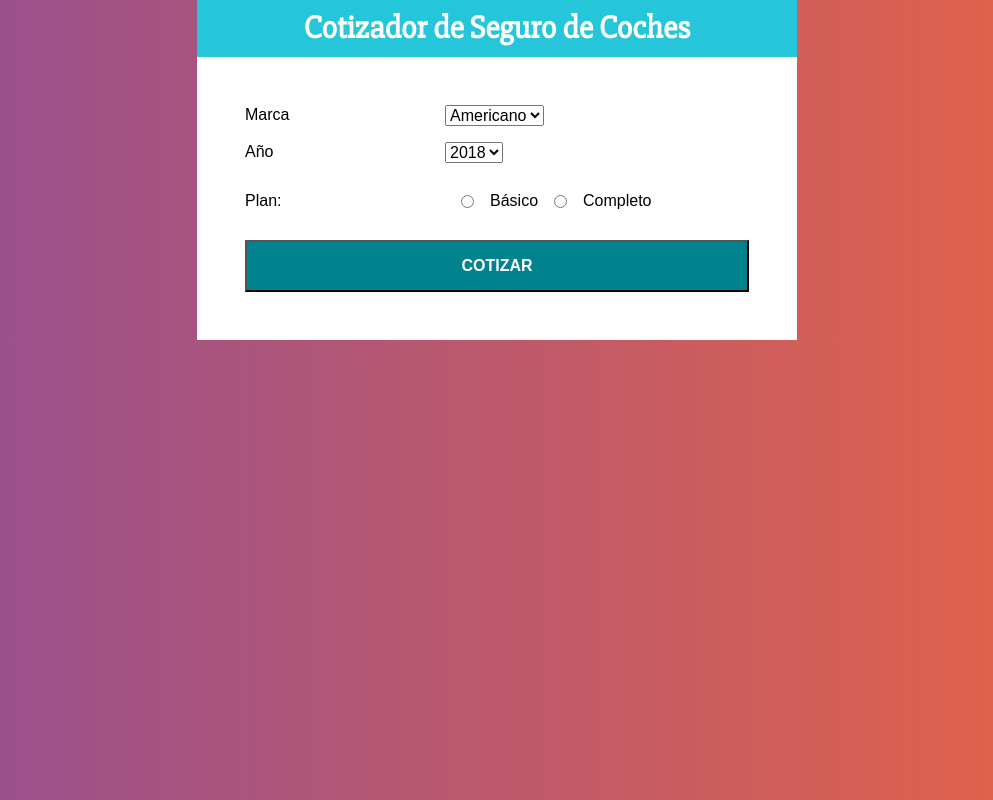
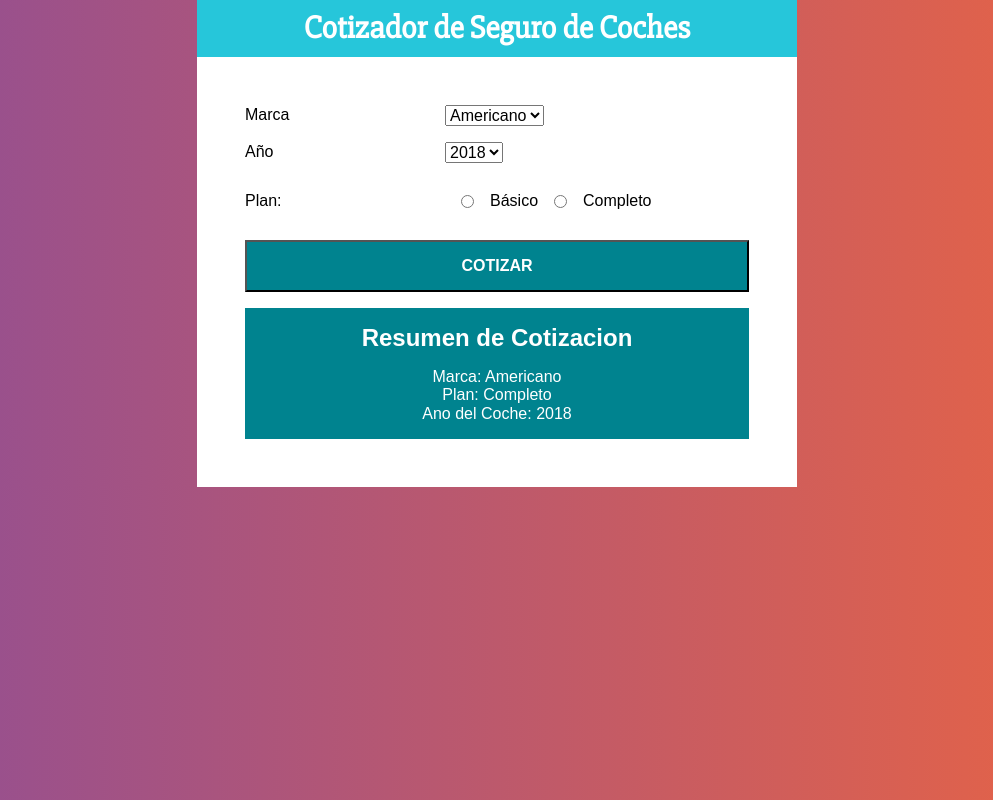
Before and after one commit to armandoltx/cotizador, a React (Create React App) app: page / in a window 1280 px wide. Both pictures are taken after a click on the button "COTIZAR". Shown: the whole page, without its empty margins (143-1136 px from the left). Built offline with nearby package versions, Linux system fonts and the light colour scheme.

Commit message:
Creado el componente Resumen

```diff
--- a/src/components/App.js
+++ b/src/components/App.js
@@ -1,6 +1,7 @@
 import React, { Component } from 'react';
 import Header from './Header';
 import Formulario from './Formulario';
+import Resumen from './Resumen';
 import { obtenerDiferenciaAnio, calcularMarca, obtenerPlan } from './../helper';
 
 class App extends Component {
@@ -70,7 +71,13 @@
 
         <div className="contenedor-formulario">
           <Formulario cotizarSeguro={this.cotizarSeguro} />
+          < Resumen
+            datos={this.state.datos}
+            resultado={this.state.resultado}
+          />
         </div>
+
+
       </div>
     );
   }
--- /dev/null
+++ b/src/components/Resumen.js
@@ -0,0 +1,31 @@
+import React, {Component} from 'react';
+import {primeraMayuscula} from './../helper';
+
+class Resumen extends Component {
+
+  mostrarResumen = () => {
+    const { marca, year, plan } = this.props.datos; // se usa this.props pq es una class
+    if (!marca || !year || !plan) return null;
+
+    return (
+      <div className="resumen">
+        <h2>Resumen de Cotizacion</h2>
+        <li>Marca: {primeraMayuscula(marca)}</li>
+        <li>Plan: {primeraMayuscula(plan)}</li>
+        <li>Ano del Coche: {year}</li>
+      </div>
+    )
+  }
+
+
+  render() {
+
+    return(
+      <div>
+        {this.mostrarResumen()}
+      </div>
+    );
+  }
+}
+
+export default Resumen;
```
Also changed, not shown: src/components/Resultado.js (added).
